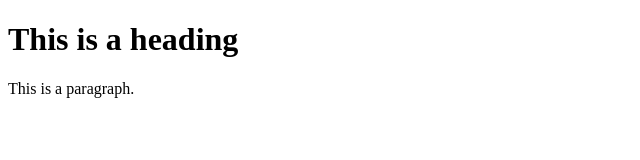
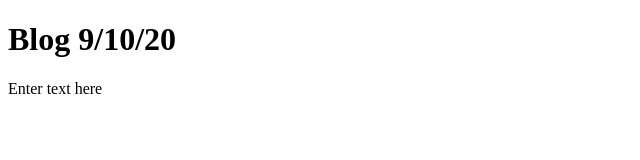
Before and after one commit to pbparikh22/webDevRepo, a plain HTML site: page Blogs/index.html in a window 1280 px wide. Shown: the whole page, without its empty margins (0-640 px from the left). Drawn offline with Linux system fonts and the light colour scheme.

Commit message:
added css file to blog

```diff
--- a/Blogs/index.html
+++ b/Blogs/index.html
@@ -4,8 +4,9 @@
 <body>
 
 
-<h1>This is a heading</h1>
-<p>This is a paragraph.</p>
+
+<h1>Blog 9/10/20</h1>
+<p>Enter text here</p>
 
 </body>
 </html>
```
Also changed, not shown: Blogs/blog.css (added).
